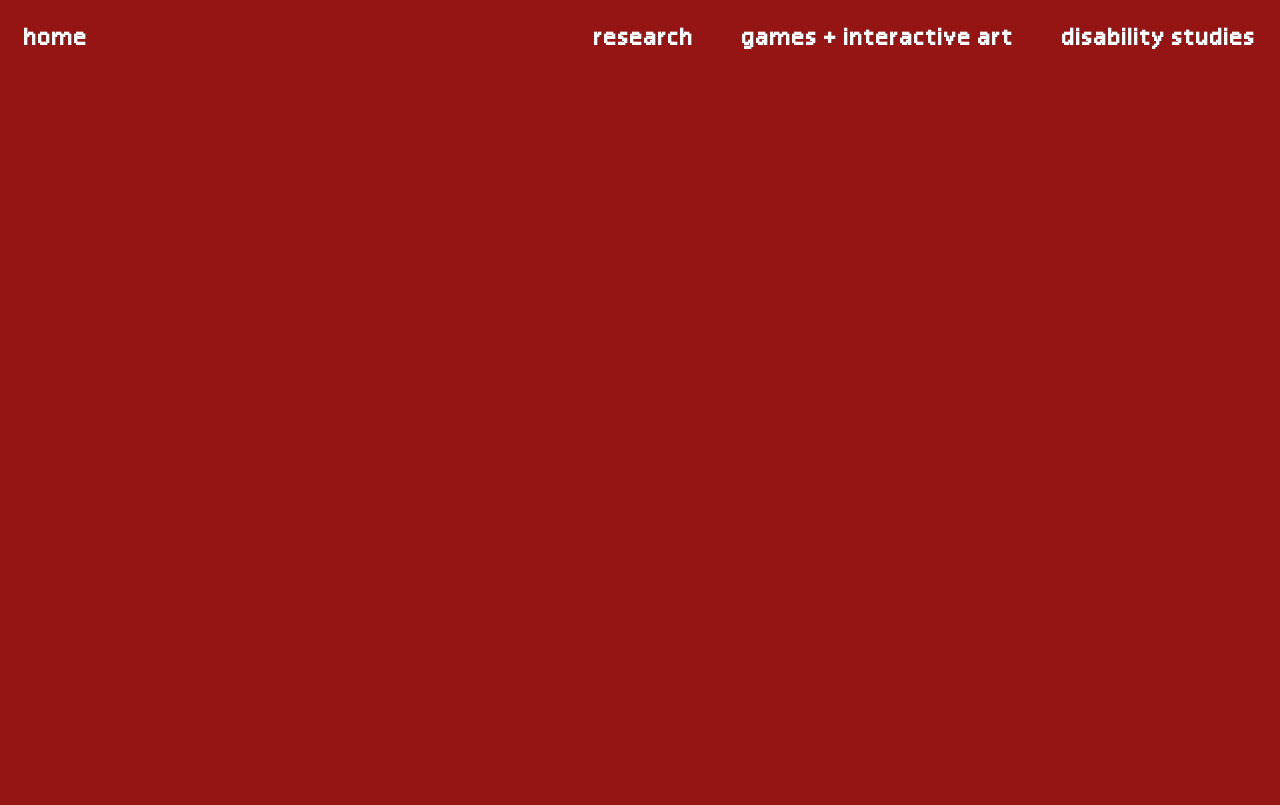
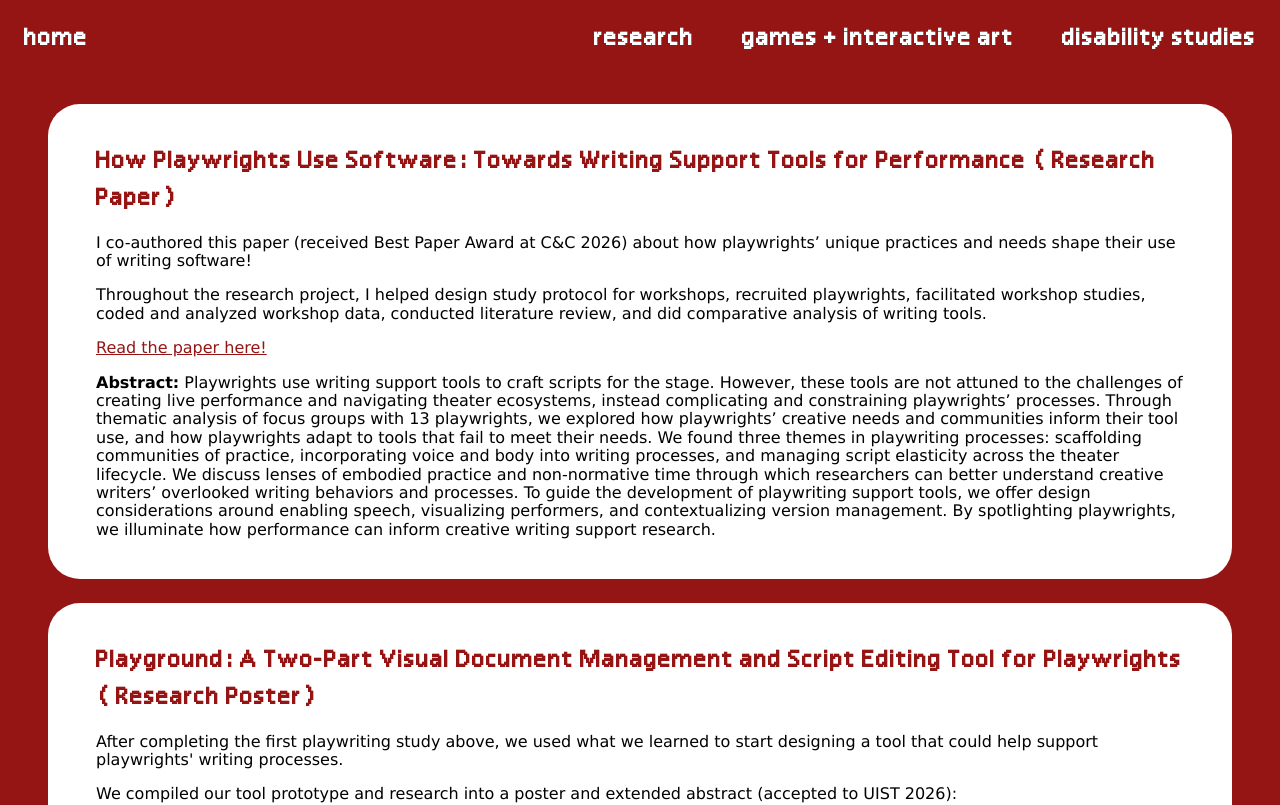
Before and after one commit to ryeno-beetle/Portfolio-Website, a React (Vite) app: page /Portfolio-Website/research in a window 1280 px wide. Shown: the top 805 px of the page. Built offline with nearby package versions, Linux system fonts and the light colour scheme.

Commit message:
fixed paths for pages

```diff
--- a/src/App.jsx
+++ b/src/App.jsx
@@ -18,9 +18,9 @@ function App() {
       <Router basename={'/Portfolio-Website/'}>
         <Navbar></Navbar>
         <Routes>
-          <Route path="/Portfolio-Website" element={<Home/>}/>
-          <Route path="/Portfolio-Website/research" element={<Research/>}/>
-          <Route path="/Portfolio-Website/games-and-interactive-art" element={<GamesAndInteractiveArt/>}/>
+          <Route path="/" element={<Home/>}/>
+          <Route path="/research" element={<Research/>}/>
+          <Route path="/games-and-interactive-art" element={<GamesAndInteractiveArt/>}/>
         </Routes>
         <div id="footer"></div>
       </Router>
```
